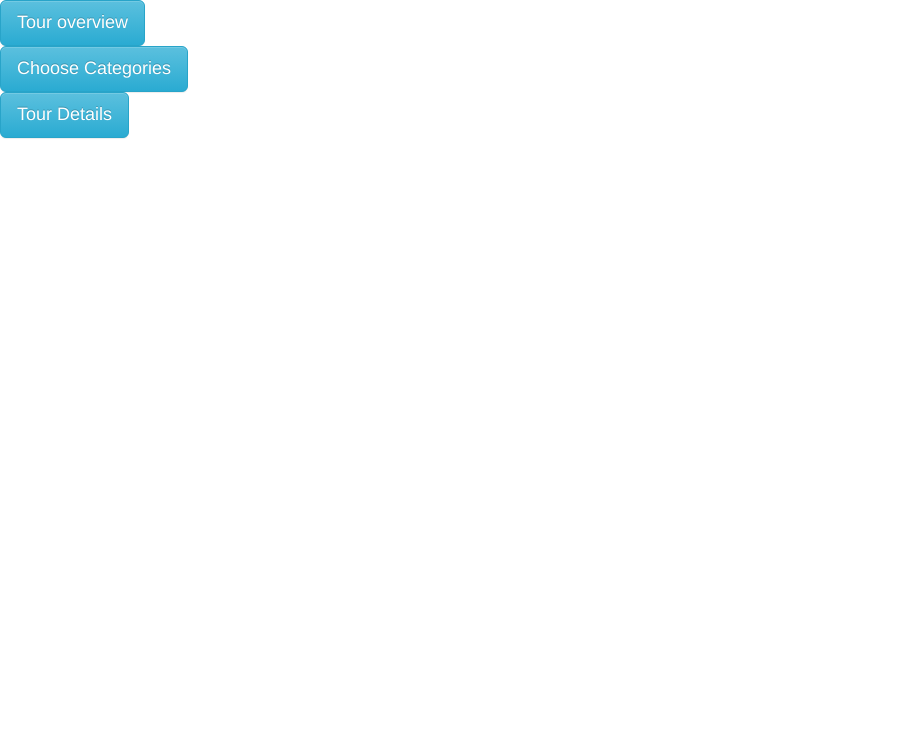
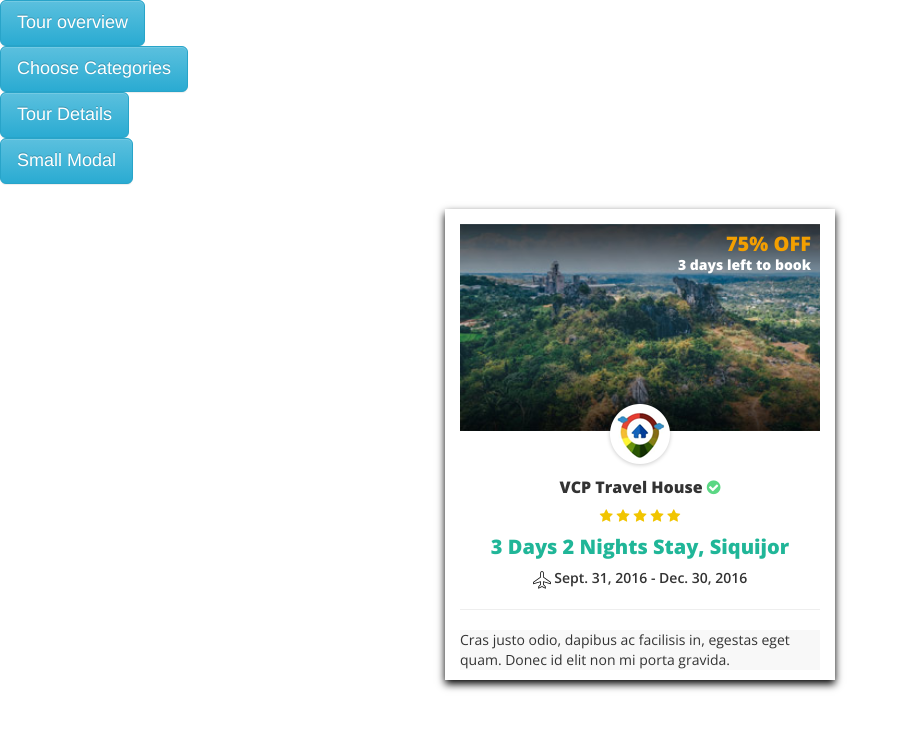
Before and after one commit to rainserinas/bckets, a PHP site: page / in a window 1280 px wide. Shown: the top 730 px of the page, without its empty margins (0-905 px from the left). Run offline with PHP 8.4, Linux system fonts and the light colour scheme; style sheets or scripts are compiled from the project's sources; some libraries are stand-ins or nearby versions.

Commit message:
add small display

```diff
--- a/css/dist/bckets_modal.css
+++ b/css/dist/bckets_modal.css
@@ -197,3 +197,75 @@
   font-size: 25px;
 }
 /* End: Tour Details modal */
+/* Start: Small Display */
+#small-display {
+  padding-top: 25px;
+  padding-bottom: 50px;
+}
+#small-display .card-display {
+  box-shadow: 0 4px 8px 0 #000000;
+  transition: 0.3s;
+}
+#small-display .card-display:hover {
+  box-shadow: 0 8px 16px 0 #000000;
+}
+#small-display-section-1 {
+  background-image: url(../../img/small-banner.jpg);
+  height: 207px;
+  background-repeat: no-repeat;
+  background-size: cover;
+  margin-top: 15px;
+}
+#small-display-section-1 .off {
+  font-family: 'Open sans', sans-serif;
+  font-weight: 800;
+  font-size: 20px;
+  color: #f39f00;
+}
+#small-display-section-1 .day-left {
+  margin-top: -13px;
+  font-family: 'Open sans', sans-serif;
+  color: #fff;
+  font-weight: 800;
+}
+#small-display-section-1 .col-md-6 {
+  padding: 6px 24px;
+  text-align: right;
+}
+#small-display-section-2 img {
+  margin-top: -30px;
+}
+#small-display-section-3 h3 {
+  font-family: 'Open sans', sans-serif;
+  font-size: 16px;
+  font-weight: 800;
+  margin-top: 10px;
+}
+#small-display-section-3 h3 i {
+  color: #5bd784;
+}
+#small-display-section-3 .star i {
+  color: #f1c500;
+  margin-top: -5px;
+}
+#small-display-section-3 h2 {
+  font-family: 'Open sans', sans-serif;
+  font-size: 20px;
+  color: #20b698;
+  font-weight: 800;
+  margin-top: 10px;
+}
+#small-display-section-3 p {
+  font-family: 'Open Sans', sans-serif;
+  font-weight: 600;
+  font-size: 14px;
+}
+#small-display-section-4 {
+  background-color: #f8f8f8;
+}
+#small-display-section-4 p {
+  font-family: 'Open sans', sans-serif;
+  font-weight: 400;
+  font-size: 14px;
+}
+/* End: Small Display */
--- a/less/bckets_modal.less
+++ b/less/bckets_modal.less
@@ -163,3 +163,83 @@
 	}
 }
 /* End: Tour Details modal */
+
+/* Start: Small Display */
+#small-display {
+	padding-top: 25px;
+	padding-bottom: 50px;
+	.card-display {
+	    box-shadow: 0 4px 8px 0 rgba(0, 0, 0, 5.2);
+    	transition: 0.3s;
+	}
+	.card-display:hover {
+	    box-shadow: 0 8px 16px 0 rgba(0, 0, 0, 5.2);
+	}
+}
+#small-display-section-1 {
+	background-image: url(../../img/small-banner.jpg);
+    height: 207px;
+    background-repeat: no-repeat;
+    background-size: cover;
+    margin-top: 15px;
+    .off {
+    	font-family: 'Open sans', sans-serif;
+	    font-weight: 800;
+	    font-size: 20px;
+	    color: #f39f00;
+    }
+    .day-left {
+    	margin-top: -13px;
+    	font-family: 'Open sans', sans-serif;
+	    color: #fff;
+	    font-weight: 800;
+    }
+    .col-md-6 {
+    	padding: 6px 24px;
+    	text-align: right;
+    }
+}
+#small-display-section-2 {
+	img {
+		margin-top: -30px;
+	}
+}
+#small-display-section-3{
+	h3 {
+		font-family: 'Open sans', sans-serif;
+	    font-size: 16px;
+	    font-weight: 800;
+	    margin-top: 10px;
+	    i {
+			color: #5bd784;
+		}
+	}
+	.star {
+		i {
+			color: #f1c500;
+			margin-top: -5px;
+		}
+	}
+	h2 {
+		font-family: 'Open sans', sans-serif;
+	    font-size: 20px;
+	    color: #20b698;
+	    font-weight: 800;
+	    margin-top: 10px;
+	}
+	p {
+		font-family: 'Open Sans', sans-serif;
+	    font-weight: 600;
+	    font-size: 14px;
+	}
+}
+
+#small-display-section-4 {
+	background-color: #f8f8f8;
+	p {
+		font-family: 'Open sans', sans-serif;
+	    font-weight: 400;
+	    font-size: 14px;
+	}
+}
+/* End: Small Display */
--- a/pages/bckets_modal.html
+++ b/pages/bckets_modal.html
@@ -34,7 +34,51 @@
         <div>
             <button type="button" class="btn btn-info btn-lg" data-toggle="modal" data-target="#tour-details">Tour Details</button>
         </div>
+        <div>
+            <button type="button" class="btn btn-info btn-lg" data-toggle="modal" data-target="#small-modal">Small Modal</button>
+        </div>
     </div>
+
+    <!-- Start: Small Display -->
+    <div id="small-display">
+        <div class="container">
+            <div class="row">
+                <div class="col-md-4"></div>
+                <div class="col-md-4 card-display">
+                    <section id="small-display-section-1">
+                            <div class="row">
+                                <div class="col-md-6"></div>
+                                <div class="col-md-6">
+                                    <p class="off">75% OFF</p>
+                                    <p class="day-left">3 days left to book</p>
+                                </div>
+                            </div>
+                    </section>
+                    <section id="small-display-section-2">
+                        <div class="row">
+                            <div class="col-md-12 text-center">
+                                <img src="../img/small-display-icon.png"/>
+                            </div>
+                        </div>
+                    </section>
+                    <section id="small-display-section-3" class="text-center">
+                        <h3>VCP Travel House <i class="fa fa-check-circle" aria-hidden="true"></i> </h3>
+                        <div class="star">
+                            <i class="fa fa-star" aria-hidden="true"></i> <i class="fa fa-star" aria-hidden="true"></i> <i class="fa fa-star" aria-hidden="true"></i> <i class="fa fa-star" aria-hidden="true"></i> <i class="fa fa-star" aria-hidden="true"></i>
+                        </div>
+                        <h2>3 Days 2 Nights Stay, Siquijor</h2>
+                        <p><img src="../img/plane.png" /> Sept. 31, 2016 - Dec. 30, 2016</p>
+                    </section>
+                    <hr>
+                    <section id="small-display-section-4">
+                        <p>Cras justo odio, dapibus ac facilisis in, egestas eget quam. Donec id elit non mi porta gravida.</p>
+                    </section>
+                </div>
+                <div class="col-md-4"></div>
+            </div>
+        </div>
+    </div>
+    <!-- End: Small Display -->
 
     <!-- Start: touroverview -->
     <div id="modal-section">
```
Also changed, not shown: img/plane.png (added), img/small-banner.jpg (added), img/small-display-icon.png (added).
